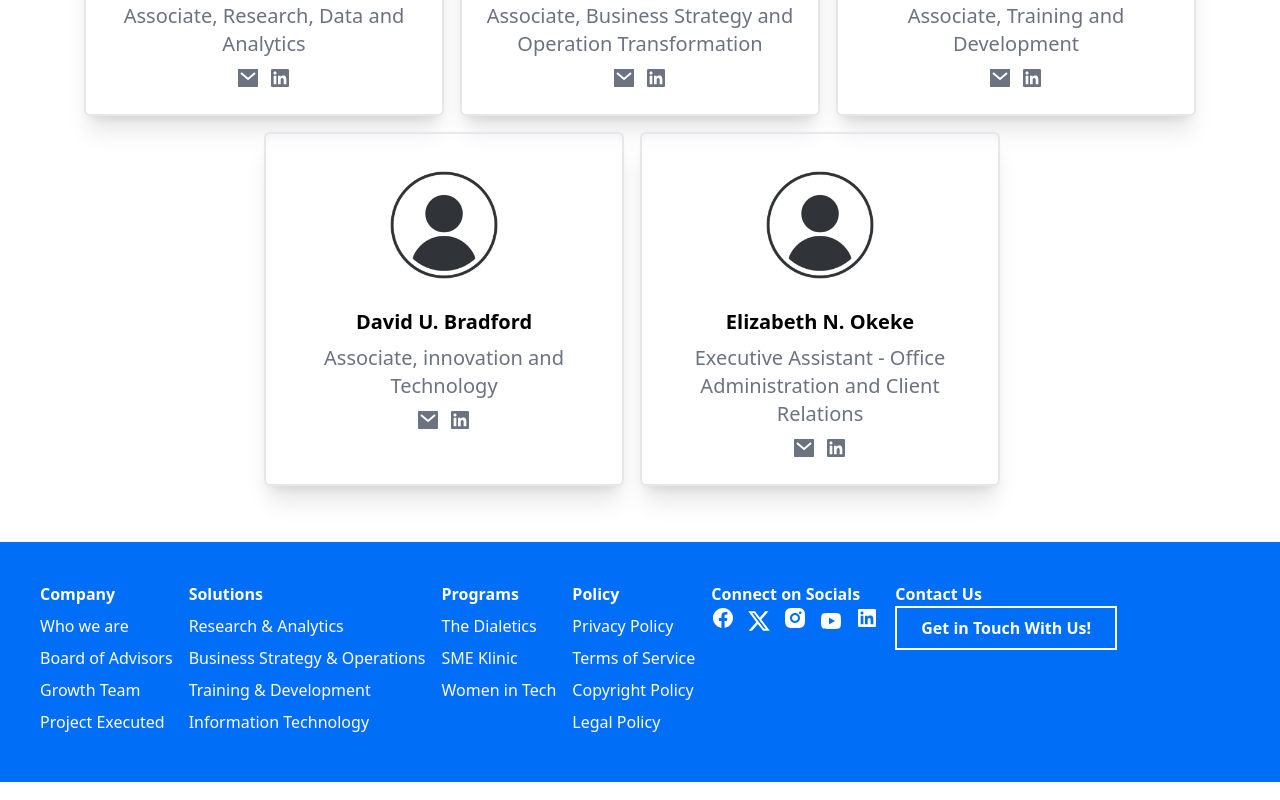
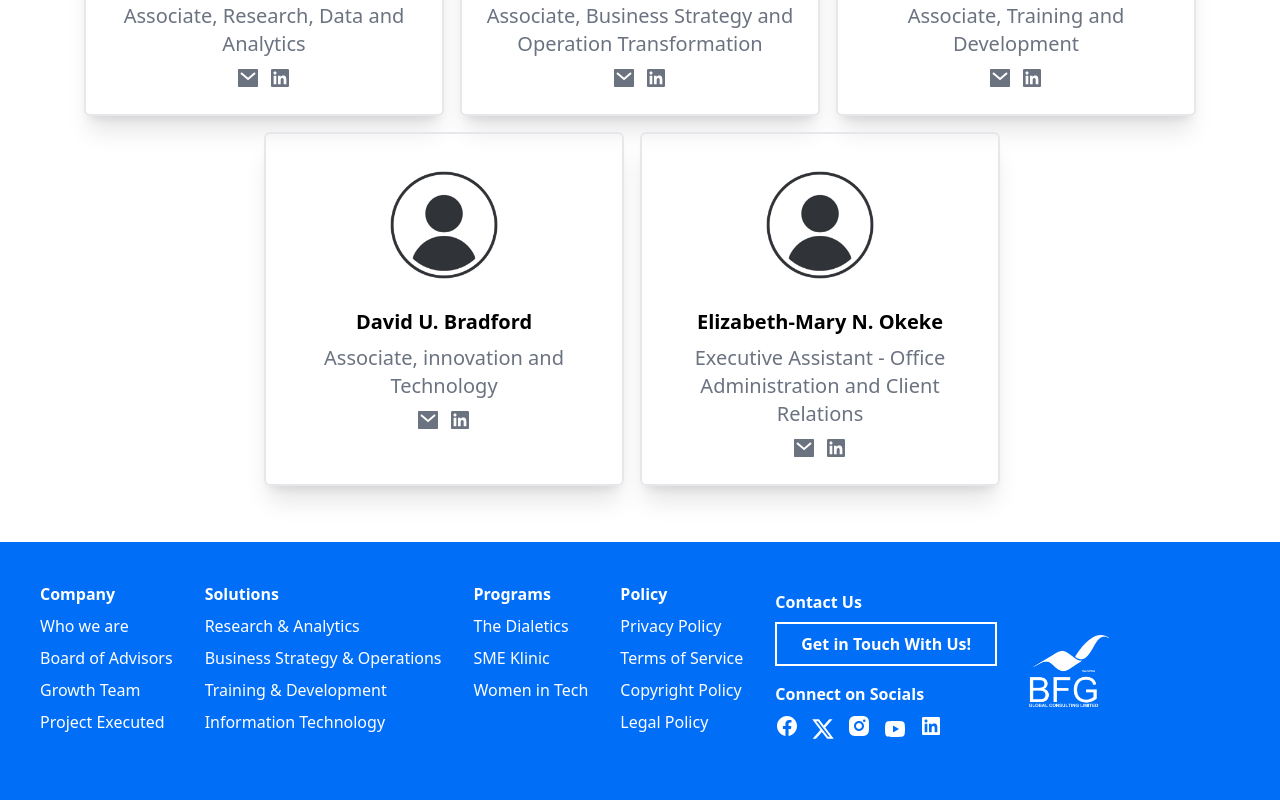
Before and after one commit to bfgglobalconsults/bfg-website, a Next.js app: page /team in a window 1280 px wide. Shown: the part 903-1703 px from the top of the page. Built offline with nearby package versions, Linux system fonts and the light colour scheme.

Commit message:
minor changes added

```diff
--- a/src/app/team/page.js
+++ b/src/app/team/page.js
@@ -20,7 +20,7 @@ const page = () => {
           <p className="text-2xl font-semibold text-center my-2">
             Celebrating Diversity, Driving Excellence: Meet Our Team
           </p>
-          <p className="text-xl text-[#656565] text-justify mx-8">
+          <p className="text-xl text-[#656565] mx-8">
             {" "}
             Our strength lies in our diverse and dynamic team. From seasoned
             industry veterans to fresh perspectives, we unite under a shared
@@ -384,7 +384,7 @@ const page = () => {
               </div>
               <div className="text-center">
                 <h3 className="text-xl font-semibold my-2">
-                  Elizabeth N. Okeke
+                  Elizabeth-Mary N. Okeke
                 </h3>
                 <p className="text-xl text-gray-500">
 Executive Assistant - Office Administration and Client Relations
--- a/src/components/Footer.js
+++ b/src/components/Footer.js
@@ -1,12 +1,14 @@
+import Image from "next/image";
 import Link from "next/link";
 import React from "react";
+import WhiteLogo from "../app/bfg-whitelogo.png";
 
 const Footer = () => {
   return (
     <>
       <div className="w-full bg-[#016EF8]">
         <div className="py-[40px] px-[40px]">
-          <div className="flex flex-wrap gap-4">
+          <div className="flex flex-wrap gap-8">
 
             {/* <div className="flex flex-col gap-2">
               <div className="flex gap-2">
@@ -154,8 +156,19 @@ const Footer = () => {
               </Link>
             </div>
 
-            <div>
-              <h3 className="font-semibold text-white">Connect on Socials</h3>
+                <div>
+
+                 <h3 className="font-semibold text-white my-2">Contact Us</h3>
+                 <div className="">
+                <Link href="/contact">
+                  <button className="py-2 px-6 border-white border-2 text-white font-bold hover:border-black hover:text-black">
+                      Get in Touch With Us!
+                  </button>
+                </Link>
+              </div>
+
+              <div className="my-4">
+              <h3 className="font-semibold text-white my-2">Connect on Socials</h3>
               <div className="flex gap-3">
                 <Link href="https://facebook.com/BFGConsults" target="_blank">
                   <button>
@@ -226,16 +239,21 @@ const Footer = () => {
                 </Link>
               </div>
             </div>
-            <div>
-                 <h3 className="font-semibold text-white">Contact Us</h3>
-                 <div className="">
-                <Link href="/contact">
-                  <button className="py-2 px-6 border-white border-2 text-white font-bold hover:border-black hover:text-black">
-                      Get in Touch With Us!
-                  </button>
+            </div>
+            <div className="flex items-center">
+              <Link href="/">
+
+                <div className="w-[80px] h-15">
+                  <Image
+                    src={WhiteLogo}
+                    alt="logo"
+                    className="w-full h-full object-fit"
+                  />
+                </div>
                 </Link>
-                 </div>
             </div>
+
+
           </div>
           <div></div>
         </div>
```
